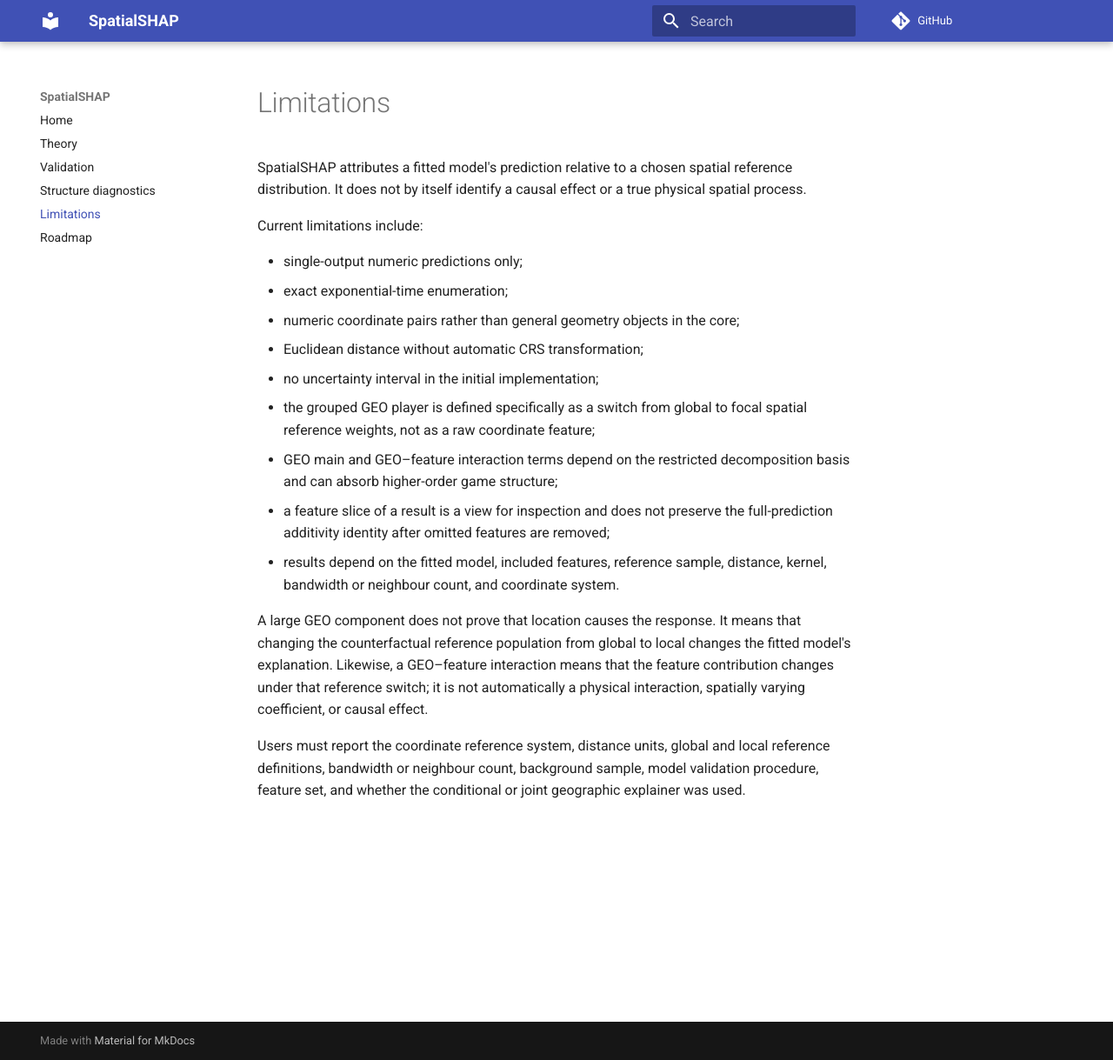
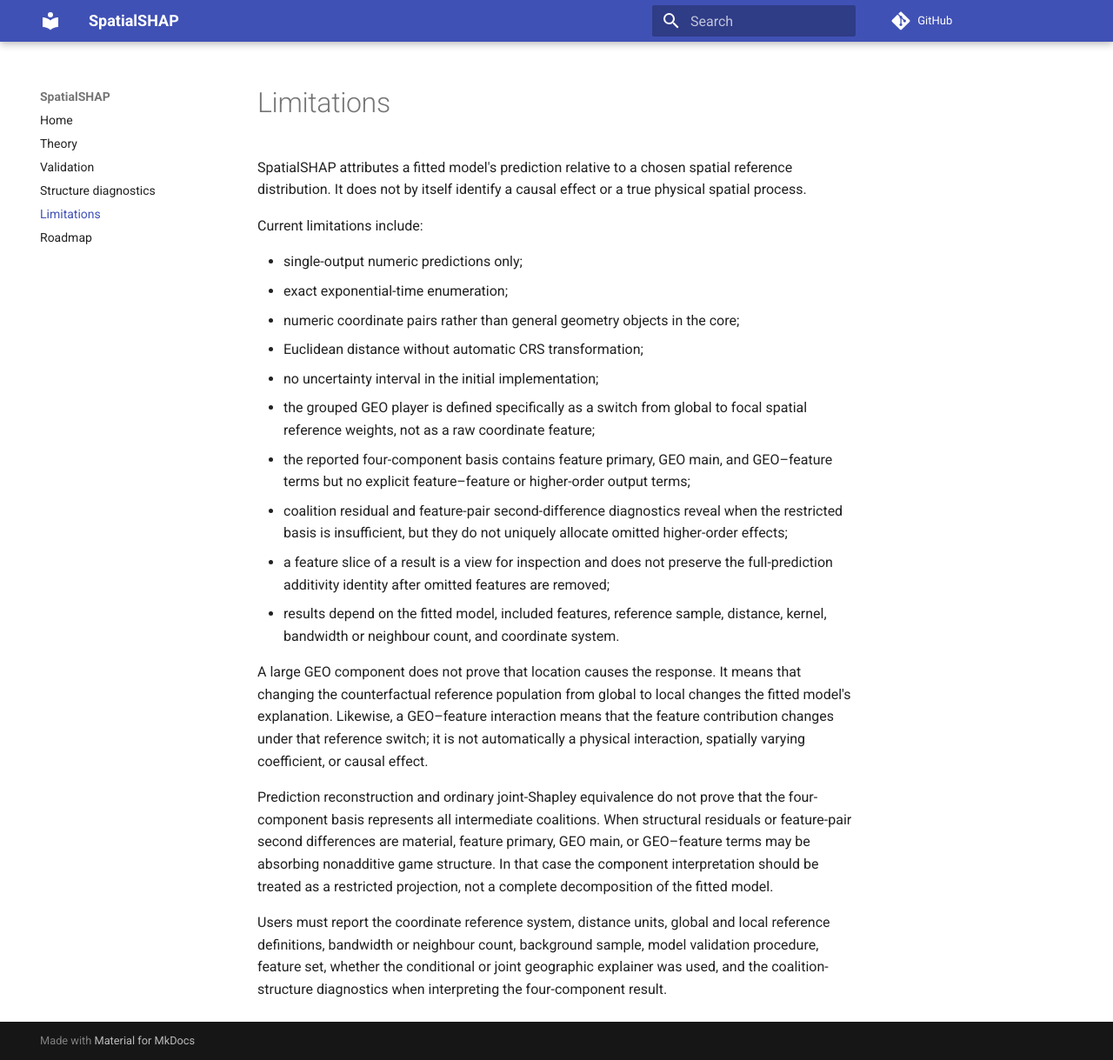
Before and after one commit to hujinghaoabcd/spatialshap, an MkDocs documentation site: the page built from docs/limitations.md, in a window 1280 px wide and 1219 px high. Shown: the whole window at 87% size. Built offline with MkDocs 1.6.1 and Material for MkDocs 9.7.7, drawn with Linux system fonts in a browser that asks for light colours; comment, search, counter and statistics services are not loaded.

Commit message:
Clarify higher-order structure limitations

```diff
--- a/docs/limitations.md
+++ b/docs/limitations.md
@@ -13,8 +13,11 @@ Current limitations include:
 - no uncertainty interval in the initial implementation;
 - the grouped GEO player is defined specifically as a switch from global to focal
   spatial reference weights, not as a raw coordinate feature;
-- GEO main and GEO–feature interaction terms depend on the restricted decomposition
-  basis and can absorb higher-order game structure;
+- the reported four-component basis contains feature primary, GEO main, and
+  GEO–feature terms but no explicit feature–feature or higher-order output terms;
+- coalition residual and feature-pair second-difference diagnostics reveal when the
+  restricted basis is insufficient, but they do not uniquely allocate omitted
+  higher-order effects;
 - a feature slice of a result is a view for inspection and does not preserve the
   full-prediction additivity identity after omitted features are removed;
 - results depend on the fitted model, included features, reference sample, distance,
@@ -26,7 +29,15 @@ the fitted model's explanation. Likewise, a GEO–feature interaction means that
 feature contribution changes under that reference switch; it is not automatically
 a physical interaction, spatially varying coefficient, or causal effect.
 
+Prediction reconstruction and ordinary joint-Shapley equivalence do not prove that
+the four-component basis represents all intermediate coalitions. When structural
+residuals or feature-pair second differences are material, feature primary, GEO
+main, or GEO–feature terms may be absorbing nonadditive game structure. In that
+case the component interpretation should be treated as a restricted projection,
+not a complete decomposition of the fitted model.
+
 Users must report the coordinate reference system, distance units, global and local
 reference definitions, bandwidth or neighbour count, background sample, model
-validation procedure, feature set, and whether the conditional or joint geographic
-explainer was used.
+validation procedure, feature set, whether the conditional or joint geographic
+explainer was used, and the coalition-structure diagnostics when interpreting the
+four-component result.
```
